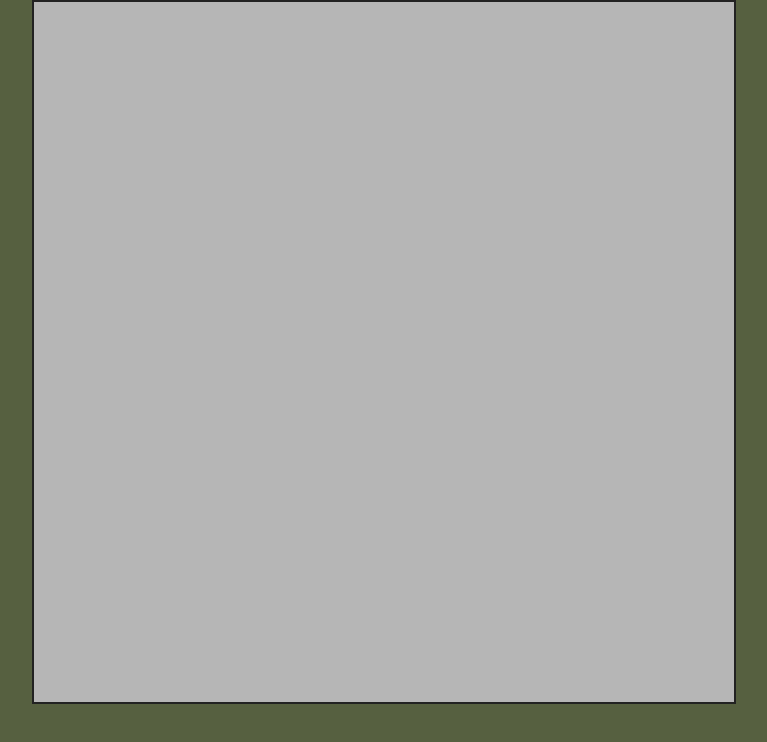
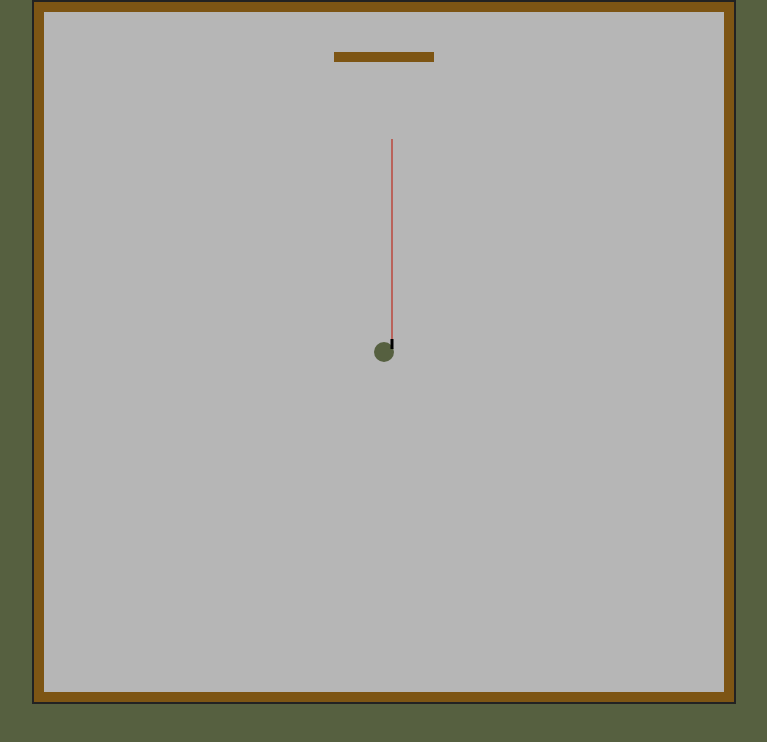
Before and after one commit to TGrochowski87/training-ground, a website built with Vite: page index.html in a window 1280 px wide. Shown: the whole page, without its empty margins (256-1023 px from the left). Built offline with nearby package versions, Linux system fonts and the light colour scheme.

Commit message:
player movement + sight ray reacting to obstacles

```diff
--- a/index.html
+++ b/index.html
@@ -7,7 +7,6 @@
     <title>The Training Ground</title>
   </head>
   <body>
-    <canvas id="appCanvas"></canvas>
     <div id="app">
       <canvas id="gameCanvas"></canvas>
     </div>
--- a/src/background/background.ts
+++ /dev/null
@@ -1,59 +0,0 @@
-import BackgroundShape from "./backgroundShape";
-import { randomBetween } from "../utilities/mathExtensions";
-
-class Background {
-  private shapes: BackgroundShape[];
-  private intervalId: number = 0;
-
-  constructor() {
-    this.shapes = [];
-
-    this.setupBackgroundEvents();
-  }
-
-  update = (): void => {
-    this.shapes.forEach((shape) => shape.update());
-  };
-
-  show = (ctx: CanvasRenderingContext2D): void => {
-    this.shapes.forEach((shape) => shape.show(ctx));
-  };
-
-  private setupBackgroundEvents = (): void => {
-    document.addEventListener("visibilitychange", () => {
-      if (document.hidden) {
-        this.stopGeneratingShapes();
-      } else {
-        this.startGeneratingShapes();
-      }
-    });
-    //window.onfocus = this.startGeneratingShapes;
-    //window.onblur = this.stopGeneratingShapes;
-  };
-
-  private startGeneratingShapes = (): void => {
-    console.log("test");
-    this.intervalId = setInterval(() => {
-      const y = randomBetween(-100, window.innerHeight + 100);
-      const scale = randomBetween(0.1, 1);
-
-      const newShape = new BackgroundShape(y, scale);
-      this.shapes.push(newShape);
-
-      this.monitorShapesPosition();
-    }, 1000);
-  };
-
-  private stopGeneratingShapes = (): void => {
-    console.log("halo");
-    clearInterval(this.intervalId);
-  };
-
-  private monitorShapesPosition = (): void => {
-    this.shapes = this.shapes.filter(
-      (shape) => shape.position.x + shape.image.width > 0
-    );
-  };
-}
-
-export default Background;
--- a/src/background/backgroundShape.ts
+++ /dev/null
@@ -1,37 +0,0 @@
-import Vector2D from "../utilities/vector2d";
-
-class BackgroundShape {
-  position: Vector2D;
-  image: HTMLImageElement;
-  private scale: number;
-
-  constructor(y: number, scale: number) {
-    if (scale > 1 || scale <= 0) {
-      throw new Error(
-        "Scale should be within 0 to 1 boundaries (excluding 0)."
-      );
-    }
-
-    this.position = new Vector2D(window.innerWidth, y);
-    this.scale = scale;
-
-    this.image = document.createElement("img");
-    this.image.src = "shape.svg";
-  }
-
-  update = (): void => {
-    this.position.x -= 1 + (1 - this.scale);
-  };
-
-  show = (ctx: CanvasRenderingContext2D): void => {
-    ctx.drawImage(
-      this.image,
-      this.position.x,
-      this.position.y,
-      this.image.width * this.scale,
-      this.image.height * this.scale
-    );
-  };
-}
-
-export default BackgroundShape;
--- a/src/constants.ts
+++ b/src/constants.ts
@@ -1,2 +1,6 @@
+import Vector2D from "./utilities/vector2d";
+
 export const gameScreenWidth: number = 700;
 export const gameScreenHeight: number = 700;
+export const playerSpeed: number = 4;
+export const gunPointOffset: Vector2D = new Vector2D(8, -13);
--- /dev/null
+++ b/src/entities/wall.ts
@@ -0,0 +1,33 @@
+import Vector2D from "../utilities/vector2d";
+
+class Wall {
+  topLeft: Vector2D;
+  topRight: Vector2D;
+  bottomLeft: Vector2D;
+  bottomRight: Vector2D;
+
+  constructor(
+    topLeft: Vector2D,
+    topRight: Vector2D,
+    bottomLeft: Vector2D,
+    bottomRight: Vector2D
+  ) {
+    this.topLeft = topLeft;
+    this.topRight = topRight;
+    this.bottomLeft = bottomLeft;
+    this.bottomRight = bottomRight;
+  }
+
+  draw = (ctx: CanvasRenderingContext2D): void => {
+    ctx.fillStyle = "#7D5514";
+    ctx.rect(
+      this.topLeft.x,
+      this.topLeft.y,
+      this.topRight.x - this.topLeft.x,
+      this.bottomLeft.y - this.topLeft.y
+    );
+    ctx.fill();
+  };
+}
+
+export default Wall;
--- /dev/null
+++ b/src/entities/wallColection.ts
@@ -0,0 +1,63 @@
+import { gameScreenHeight, gameScreenWidth } from "../constants";
+import Vector2D from "../utilities/vector2d";
+import Wall from "./wall";
+
+class WallCollection {
+  collection: Wall[];
+
+  constructor() {
+    this.collection = [];
+
+    // Outer walls
+    this.collection.push(
+      new Wall(
+        new Vector2D(0, 0),
+        new Vector2D(gameScreenWidth, 0),
+        new Vector2D(0, 10),
+        new Vector2D(gameScreenWidth, 10)
+      )
+    );
+    this.collection.push(
+      new Wall(
+        new Vector2D(0, 0),
+        new Vector2D(10, 0),
+        new Vector2D(0, gameScreenHeight),
+        new Vector2D(10, gameScreenHeight)
+      )
+    );
+    this.collection.push(
+      new Wall(
+        new Vector2D(0, gameScreenHeight - 10),
+        new Vector2D(gameScreenWidth, gameScreenHeight - 10),
+        new Vector2D(0, gameScreenHeight),
+        new Vector2D(gameScreenWidth, gameScreenHeight)
+      )
+    );
+    this.collection.push(
+      new Wall(
+        new Vector2D(gameScreenWidth - 10, 0),
+        new Vector2D(gameScreenWidth, 0),
+        new Vector2D(gameScreenWidth - 10, gameScreenHeight),
+        new Vector2D(gameScreenWidth, gameScreenHeight)
+      )
+    );
+    //--------------
+
+    this.collection.push(
+      new Wall(
+        new Vector2D(gameScreenWidth / 2 - 50, 50),
+        new Vector2D(gameScreenWidth / 2 + 50, 50),
+        new Vector2D(gameScreenWidth / 2 - 50, 60),
+        new Vector2D(gameScreenWidth / 2 + 50, 60)
+      )
+    );
+  }
+
+  draw = (ctx: CanvasRenderingContext2D): void => {
+    for (const wall of this.collection) {
+      wall.draw(ctx);
+    }
+  };
+}
+
+export default WallCollection;
--- /dev/null
+++ b/src/enums/RayType.ts
@@ -0,0 +1,6 @@
+enum RayType {
+  Aim,
+  Sensor,
+}
+
+export default RayType;
--- /dev/null
+++ b/src/enums/fighterType.ts
@@ -0,0 +1,6 @@
+enum FighterType {
+  Player,
+  Enemy,
+}
+
+export default FighterType;
--- /dev/null
+++ b/src/fighter.ts
@@ -0,0 +1,74 @@
+import { gunPointOffset, playerSpeed } from "./constants";
+import Wall from "./entities/wall";
+import FighterType from "./enums/fighterType";
+import RayType from "./enums/RayType";
+import Controls from "./mechanics/controls";
+import Ray from "./mechanics/ray";
+import Vector2D from "./utilities/vector2d";
+
+class Fighter {
+  position: Vector2D;
+  type: FighterType;
+
+  controls: Controls;
+  angle: number;
+  aimRay: Ray;
+
+  constructor(pos: Vector2D, fighterType: FighterType) {
+    this.position = pos.copy();
+    this.type = fighterType;
+
+    this.angle = 0.0;
+    this.controls = new Controls();
+
+    this.aimRay = new Ray(gunPointOffset, RayType.Aim);
+  }
+  // fix rootDir
+  update = (walls: Wall[]): void => {
+    this.move();
+    this.aimRay.update(this.position, this.angle, walls);
+  };
+
+  show = (ctx: CanvasRenderingContext2D): void => {
+    ctx.save();
+    ctx.translate(this.position.x, this.position.y);
+    ctx.rotate(this.angle);
+
+    ctx.fillStyle = "#566040";
+    ctx.beginPath();
+    ctx.arc(0, 0, 10, 0, Math.PI * 2);
+    ctx.fill();
+
+    ctx.strokeStyle = "black";
+    ctx.lineWidth = 3;
+    ctx.beginPath();
+    ctx.moveTo(8, -3);
+    ctx.lineTo(8, -13);
+    ctx.stroke();
+
+    ctx.restore();
+
+    this.aimRay.draw(ctx);
+  };
+
+  private move = (): void => {
+    if (this.controls.forward) {
+      let displacementVector = new Vector2D(0, -playerSpeed).rotate(this.angle);
+      this.position = this.position.add(displacementVector);
+    }
+    if (this.controls.backward) {
+      let displacementVector = new Vector2D(0, playerSpeed).rotate(this.angle);
+      this.position = this.position.add(displacementVector);
+    }
+
+    const flip: number = this.controls.backward ? -1 : 1;
+    if (this.controls.right) {
+      this.angle += 0.08 * flip;
+    }
+    if (this.controls.left) {
+      this.angle -= 0.08 * flip;
+    }
+  };
+}
+
+export default Fighter;
--- a/src/main.ts
+++ b/src/main.ts
@@ -1,12 +1,9 @@
-import Background from "./background/background";
 import { gameScreenHeight, gameScreenWidth } from "./constants";
+import WallCollection from "./entities/wallColection";
+import FighterType from "./enums/fighterType";
+import Fighter from "./fighter";
 import "./style.css";
-
-const appCanvas: HTMLCanvasElement = document.getElementById(
-  "appCanvas"
-) as HTMLCanvasElement;
-appCanvas.width = window.innerWidth;
-appCanvas.height = window.innerHeight;
+import Vector2D from "./utilities/vector2d";
 
 const gameCanvas: HTMLCanvasElement = document.getElementById(
   "gameCanvas"
@@ -14,19 +11,22 @@ const gameCanvas: HTMLCanvasElement = document.getElementById(
 gameCanvas.width = gameScreenWidth;
 gameCanvas.height = gameScreenHeight;
 
-const appCtx = appCanvas.getContext("2d")!;
 const gameCtx = gameCanvas.getContext("2d")!;
 
-const background: Background = new Background();
+const player: Fighter = new Fighter(
+  new Vector2D(gameScreenWidth / 2, gameScreenHeight / 2),
+  FighterType.Player
+);
 
-animateBackground();
+const walls: WallCollection = new WallCollection();
 
-function animateBackground(time: number = 0) {
-  appCanvas.width = window.innerWidth;
-  appCanvas.height = window.innerHeight;
+animate();
 
-  background.update();
-  background.show(appCtx);
+function animate(time: number = 0) {
+  gameCtx.clearRect(0, 0, gameCtx.canvas.width, gameCtx.canvas.height);
 
-  requestAnimationFrame(animateBackground);
+  walls.draw(gameCtx);
+  player.update(walls.collection);
+  player.show(gameCtx);
+  requestAnimationFrame(animate);
 }
--- /dev/null
+++ b/src/mechanics/controls.ts
@@ -0,0 +1,67 @@
+class Controls {
+  forward: boolean;
+  left: boolean;
+  right: boolean;
+  backward: boolean;
+  shoot: boolean;
+
+  constructor() {
+    this.forward = false;
+    this.left = false;
+    this.right = false;
+    this.backward = false;
+    this.shoot = false;
+
+    this.addKeyboardListeners();
+  }
+
+  private addKeyboardListeners = () => {
+    document.onkeydown = (event: KeyboardEvent) => {
+      switch (event.key) {
+        case "ArrowLeft":
+          this.left = true;
+          break;
+        case "ArrowRight":
+          this.right = true;
+          break;
+        case "ArrowUp":
+          this.forward = true;
+          break;
+        case "ArrowDown":
+          this.backward = true;
+          break;
+        case " ":
+          this.shoot = true;
+          break;
+
+        default:
+          break;
+      }
+    };
+
+    document.onkeyup = (event: KeyboardEvent) => {
+      switch (event.key) {
+        case "ArrowLeft":
+          this.left = false;
+          break;
+        case "ArrowRight":
+          this.right = false;
+          break;
+        case "ArrowUp":
+          this.forward = false;
+          break;
+        case "ArrowDown":
+          this.backward = false;
+          break;
+        case " ":
+          this.shoot = true;
+          break;
+
+        default:
+          break;
+      }
+    };
+  };
+}
+
+export default Controls;
--- /dev/null
+++ b/src/mechanics/ray.ts
@@ -0,0 +1,115 @@
+import { gunPointOffset } from "../constants";
+import Wall from "../entities/wall";
+import RayType from "../enums/RayType";
+import SensorReading from "../models/SensorReading";
+import { getIntersection } from "../utilities/mechanicsFunctions";
+import Vector2D from "../utilities/vector2d";
+
+class Ray {
+  start: Vector2D;
+  end: Vector2D;
+  angle: number;
+  length: number;
+
+  width: number;
+  color: string;
+  readingColor: string;
+
+  intersectionReading: SensorReading | null = null;
+
+  constructor(start: Vector2D, type: RayType) {
+    this.start = start.copy();
+    this.angle = 0;
+    this.end = new Vector2D(0, 0);
+
+    if (type === RayType.Aim) {
+      this.color = "#BD1000";
+      this.readingColor = "#00000000";
+      this.width = 1;
+      this.length = 200;
+    } else {
+      this.color = "yellow";
+      this.readingColor = "grey";
+      this.width = 2;
+      this.length = 300;
+    }
+  }
+
+  update = (
+    newStartingPoint: Vector2D,
+    newAngle: number,
+    walls: Wall[]
+  ): void => {
+    this.start = newStartingPoint.copy().add(gunPointOffset.rotate(this.angle));
+    this.angle = newAngle;
+
+    this.end = new Vector2D(
+      this.start.x + Math.sin(this.angle) * this.length,
+      this.start.y - Math.cos(this.angle) * this.length
+    );
+
+    this.intersectionReading = this.getIntersectionReading(walls);
+  };
+
+  draw = (ctx: CanvasRenderingContext2D): void => {
+    let changePoint: Vector2D = this.end;
+    if (this.intersectionReading) {
+      changePoint = new Vector2D(
+        this.intersectionReading.x,
+        this.intersectionReading.y
+      );
+    }
+
+    ctx.lineWidth = this.width;
+
+    ctx.beginPath();
+    ctx.strokeStyle = this.color;
+    ctx.moveTo(this.start.x, this.start.y);
+    ctx.lineTo(changePoint.x, changePoint.y);
+    ctx.stroke();
+
+    ctx.beginPath();
+    ctx.strokeStyle = this.readingColor;
+    ctx.moveTo(this.end.x, this.end.y);
+    ctx.lineTo(changePoint.x, changePoint.y);
+    ctx.stroke();
+  };
+
+  private getIntersectionReading = (walls: Wall[]) => {
+    let intersections: SensorReading[] = [];
+
+    // Processed by splitting every wall into four separate lines
+    for (let i = 0; i < walls.length; i++) {
+      const { topLeft, topRight, bottomLeft, bottomRight } = walls[i];
+      const points = [
+        [topLeft, topRight],
+        [topRight, bottomRight],
+        [bottomRight, bottomLeft],
+        [bottomLeft, topLeft],
+      ];
+
+      for (let j = 0; j < points.length; j++) {
+        const intersection: SensorReading | null = getIntersection(
+          this.start,
+          this.end,
+          points[j][0],
+          points[j][1]
+        );
+
+        if (intersection) {
+          intersections.push(intersection);
+        }
+      }
+    }
+
+    if (intersections.length === 0) {
+      return null;
+    } else {
+      const offsets = intersections.map((i) => i.offset);
+      const minOffset = Math.min(...offsets);
+      return intersections.find((i) => i.offset === minOffset) || null;
+    }
+  };
+}
+
+export default Ray;
--- /dev/null
+++ b/src/models/sensorReading.ts
@@ -0,0 +1,5 @@
+export default interface SensorReading {
+  x: number;
+  y: number;
+  offset: number;
+}
--- a/src/style.css
+++ b/src/style.css
@@ -1,17 +1,11 @@
 body {
+  background-color: #566040;
   margin: 0;
 }
 
 #app {
   display: flex;
   justify-content: center;
-  z-index: 1;
-}
-
-#appCanvas {
-  background-color: #566040;
-  position: fixed;
-  z-index: -1;
 }
 
 #gameCanvas {
--- /dev/null
+++ b/src/utilities/mechanicsFunctions.ts
@@ -0,0 +1,59 @@
+import SensorReading from "../models/SensorReading";
+import Vector2D from "./vector2d";
+
+export const lerp = (A: number, B: number, percentage: number): number => {
+  return A + (B - A) * percentage;
+};
+
+export const getIntersection = (
+  startA: Vector2D,
+  endA: Vector2D,
+  startB: Vector2D,
+  endB: Vector2D
+): SensorReading | null => {
+  const tTop =
+    (endB.x - startB.x) * (startA.y - startB.y) -
+    (endB.y - startB.y) * (startA.x - startB.x);
+  const uTop =
+    (startB.y - startA.y) * (startA.x - endA.x) -
+    (startB.x - startA.x) * (startA.y - endA.y);
+  const bottom =
+    (endB.y - startB.y) * (endA.x - startA.x) -
+    (endB.x - startB.x) * (endA.y - startA.y);
+
+  if (bottom != 0) {
+    const t = tTop / bottom;
+    const u = uTop / bottom;
+    if (t >= 0 && t <= 1 && u >= 0 && u <= 1) {
+      return {
+        x: lerp(startA.x, endA.x, t),
+        y: lerp(startA.y, endA.y, t),
+        offset: t,
+      };
+    }
+  }
+
+  return null;
+};
+
+export const polygonsIntersect = (
+  polygon1: Vector2D[],
+  polygon2: Vector2D[]
+): boolean => {
+  for (let i = 0; i < polygon1.length; i++) {
+    for (let j = 0; j < polygon2.length; j++) {
+      const touch = getIntersection(
+        polygon1[i],
+        polygon1[(i + 1) % polygon1.length],
+        polygon2[j],
+        polygon2[(j + 1) % polygon2.length]
+      );
+
+      if (touch) {
+        return true;
+      }
+    }
+  }
+
+  return false;
+};
--- a/src/utilities/vector2d.ts
+++ b/src/utilities/vector2d.ts
@@ -1,8 +1,6 @@
-//import { rotate } from "mathjs";
-
 class Vector2D {
-  x: number;
-  y: number;
+  readonly x: number;
+  readonly y: number;
 
   constructor(x: number, y: number) {
     this.x = x;
@@ -13,40 +11,42 @@ class Vector2D {
     return new Vector2D(Math.cos(angle), Math.sin(angle));
   };
 
-  normalize = () => {
+  copy = (): Vector2D => new Vector2D(this.x, this.y);
+
+  normalize = (): Vector2D => {
     const length: number = this.getLength();
-    this.x = this.x / length;
-    this.y = this.y / length;
+    return new Vector2D(this.x / length, this.y / length);
   };
 
-  add = (secondVector: Vector2D) => {
-    this.x += secondVector.x;
-    this.y += secondVector.y;
+  add = (other: Vector2D): Vector2D => {
+    return new Vector2D(this.x + other.x, this.y + other.y);
   };
 
-  multiply = (num: number) => {
-    this.x *= num;
-    this.y *= num;
+  multiply = (num: number): Vector2D => {
+    return new Vector2D(this.x * num, this.y * num);
   };
 
-  rotate = (angle: number) => {
-    //const [newX, newY] = rotate([this.x, this.y], angle);
-    const newX = Math.cos(angle * this.x) - Math.sin(angle * this.y);
-    const newY = Math.sin(angle * this.x) + Math.cos(angle * this.y);
+  rotate = (angle: number): Vector2D => {
+    const newX = this.x * Math.cos(angle) - this.y * Math.sin(angle);
+    const newY = this.x * Math.sin(angle) + this.y * Math.cos(angle);
 
-    this.x = newX;
-    this.y = newY;
+    return new Vector2D(newX, newY);
   };
 
-  setMagnitude = (mag: number) => {
+  setMagnitude = (mag: number): Vector2D => {
+    let newX: number;
+    let newY: number;
+
     if (mag === 0) {
-      this.x = 0;
-      this.y = 0;
+      newX = 0;
+      newY = 0;
     } else {
       const length: number = this.getLength();
-      this.x = this.x * (mag / length);
-      this.y = this.y * (mag / length);
+      newX = this.x * (mag / length);
+      newY = this.y * (mag / length);
     }
+
+    return new Vector2D(newX, newY);
   };
 
   distanceFrom = (point: Vector2D): number => {
```
Also changed, not shown: src/mechanics/hitbox.ts (added, +20 -0 lines), public/shape.svg (deleted).
